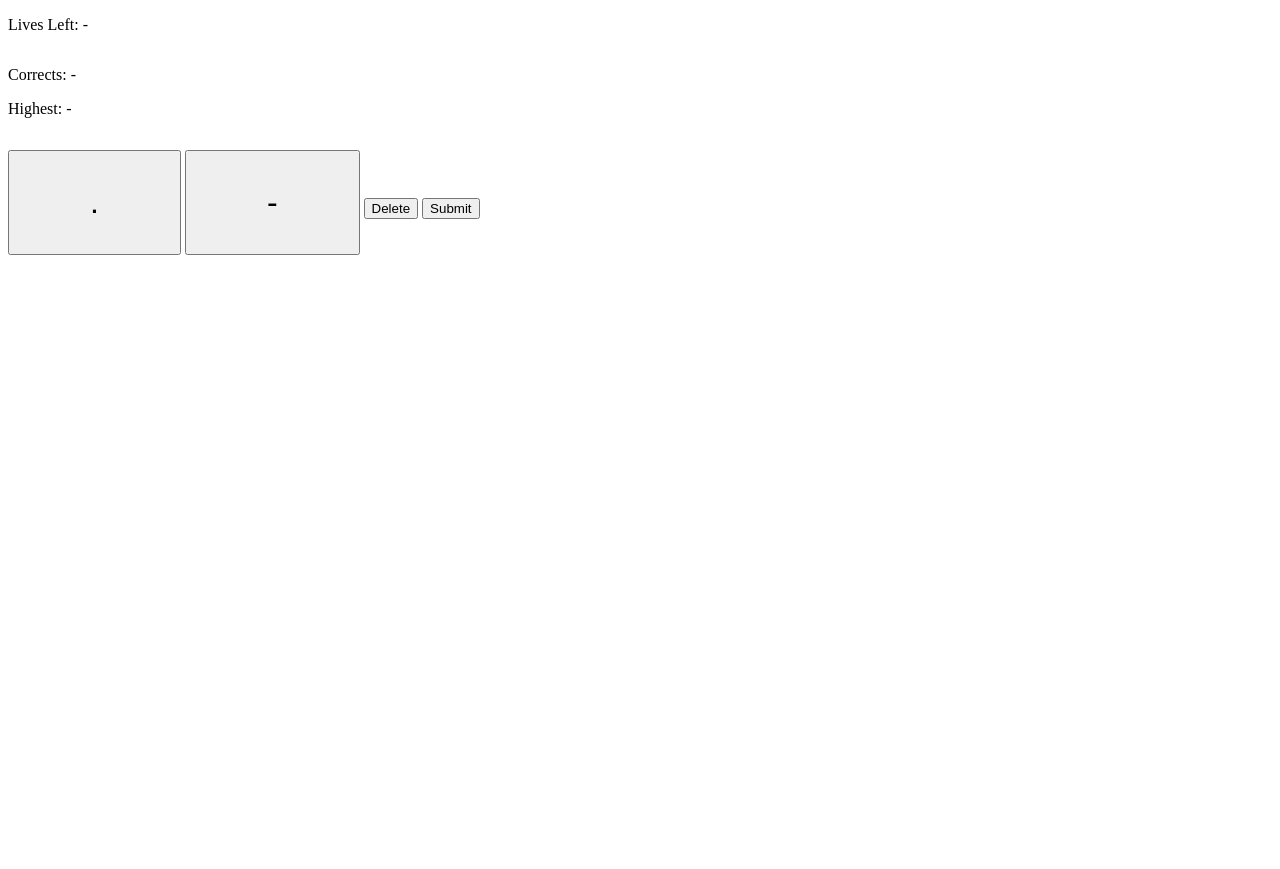
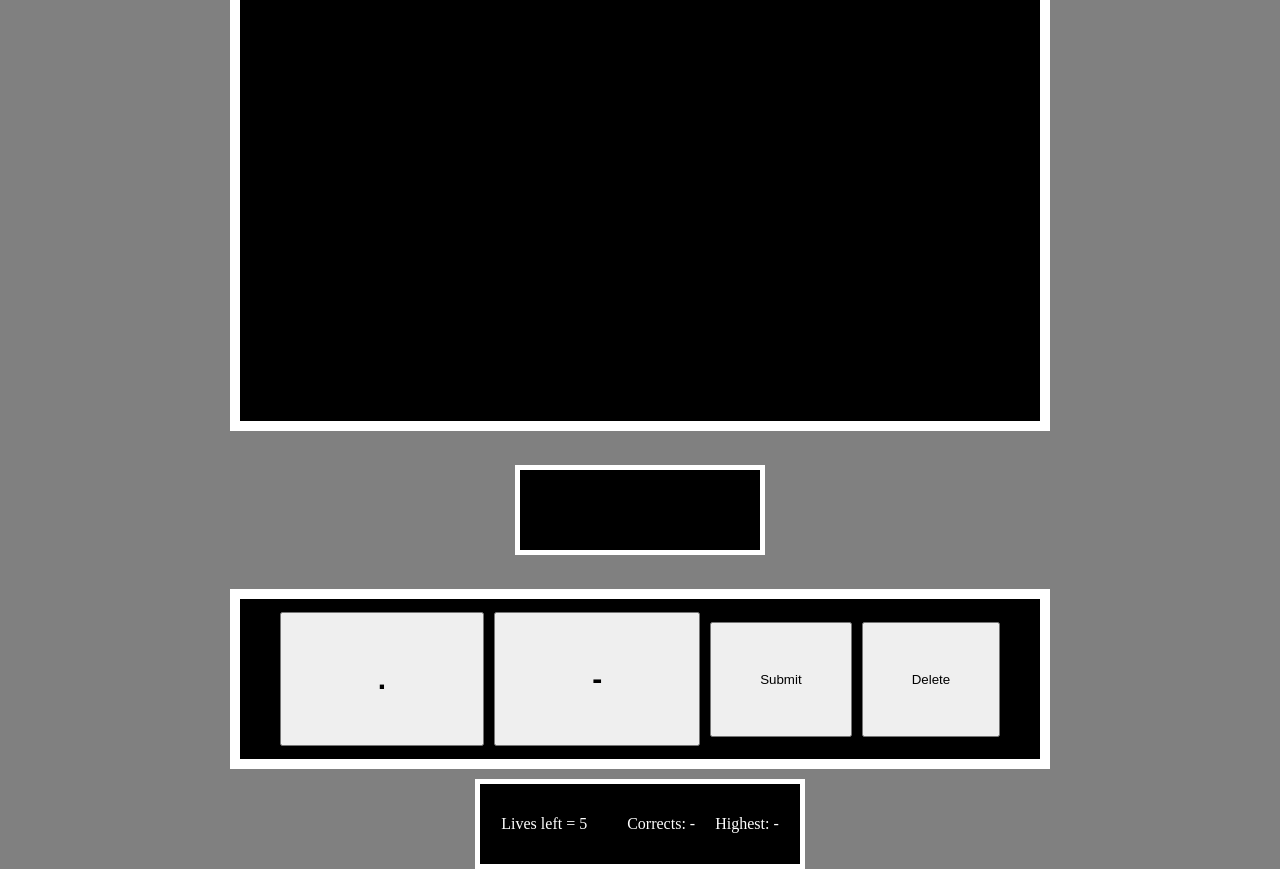
Before and after one commit to Joes131205/morse_man, a plain HTML site: page index.html in a window 1280 px wide. Before the commit the page ends 800 px from the top, so only its background shows below. Drawn offline with Linux system fonts and the light colour scheme; no server answers.

Commit message:
Refactor UI layout Adjust UI components layout for better usability and aesthetic appeal by reorganizing elements within the game container and refining button styles. Enhances user experience. #UI #refactor

```diff
--- a/index.html
+++ b/index.html
@@ -8,22 +8,19 @@
     </head>
     <body>
         <section class="container-game">
-            <div class="container-lives">
-                <p>Lives Left: -</p>
+            <div class="container-wordDisplay"></div>
+            <p id="inputMorse"></p>
+            <div class="container-controls">
+                <button id="dotButton">.</button>
+                <button id="dashButton">-</button>
+                <button id="submitButton">Submit</button>
+                <button id="deleteButton">Delete</button>
             </div>
-            <div class="container-wordDisplay"></div>
-
             <div class="container-stats">
+                <p id="liveLeft">Lives left = 5</p>
                 <p id="answer"></p>
                 <p>Corrects: -</p>
                 <p>Highest: -</p>
-            </div>
-            <div class="container-controls">
-                <p id="inputMorse"></p>
-                <button id="dotButton">.</button>
-                <button id="dashButton">-</button>
-                <button id="deleteButton">Delete</button>
-                <button id="submitButton">Submit</button>
             </div>
         </section>
         <script src="index.js" type="module"></script>
--- a/index.js
+++ b/index.js
@@ -6,6 +6,8 @@ const dashButton = document.getElementById("dashButton");
 const deleteButton = document.getElementById("deleteButton");
 const submitButton = document.getElementById("submitButton");
 const inputMorseEl = document.getElementById("inputMorse");
+const liveLeftEl = document.getElementById("liveLeft");
+
 const containerWordDisplay = document.querySelector(".container-wordDisplay");
 
 let playing = false;
@@ -77,14 +79,6 @@ function handleGuess(input) {
         .map((letter) => {
             const span = document.createElement("span");
             span.classList.add("letter");
-
-            if (letter !== "?") {
-                if (span.classList.contains("new")) {
-                    span.classList.remove("new");
-                }
-                span.classList.add("new");
-            }
-
             span.textContent = letter;
             return span.outerHTML;
         })
--- a/style.css
+++ b/style.css
@@ -1,35 +1,79 @@
+body {
+    height: 100vh;
+    display: flex;
+    align-items: center;
+    justify-content: center;
+    background-color: grey;
+    text-align: center;
+    margin: 0;
+}
+.container-game {
+    flex-direction: column;
+    display: flex;
+    align-items: center;
+    justify-content: center;
+    text-align: center;
+    gap: 10px;
+}
+
+.container-controls {
+    background-color: rgb(0, 0, 0);
+    width: 50rem;
+    height: 10rem;
+    border: 10px solid white;
+    display: flex;
+    align-items: center;
+    justify-content: center;
+    gap: 10px;
+}
 #dotButton,
 #dashButton {
-    padding: 2rem 5rem;
-    font-size: xx-large;
+    font-size: 30px;
+    font-weight: bolder;
+    padding: 3rem 6rem;
 }
-#inputMorse,
-.letter {
-    font-size: xx-large;
+#deleteButton {
+    padding: 3rem;
+}
+
+#submitButton {
+    padding: 3rem;
 }
 .container-wordDisplay {
-    display: flex;
-    gap: 1rem;
-}
-.letter {
+    width: 50rem;
+    height: 30rem;
+    border: 10px solid white;
     background-color: black;
     color: white;
-    padding: 1rem 2rem;
+    display: flex;
+    align-items: center;
+    justify-content: center;
+    font-size: 3rem;
+    gap: 30px;
 }
 
-.new {
-    position: relative;
-    animation: hoverUp 2s;
+#inputMorse {
+    width: 15rem;
+    height: 5rem;
+    background-color: black;
+    color: white;
+    border: 5px solid white;
+    text-align: center;
+    justify-content: center;
+    display: flex;
+    align-items: center;
+    font-size: x-large;
 }
 
-@keyframes hoverUp {
-    0% {
-        transform: translateY(0px) !important;
-    }
-    50% {
-        transform: translateY(-20px);
-    }
-    100% {
-        transform: translateY(0px) !important;
-    }
+.container-stats {
+    display: flex;
+    gap: 20px;
+    justify-content: center;
+    align-items: center;
+    text-align: center;
+    width: 20rem;
+    height: 5rem;
+    background-color: black;
+    color: white;
+    border: 5px solid white;
 }
```
